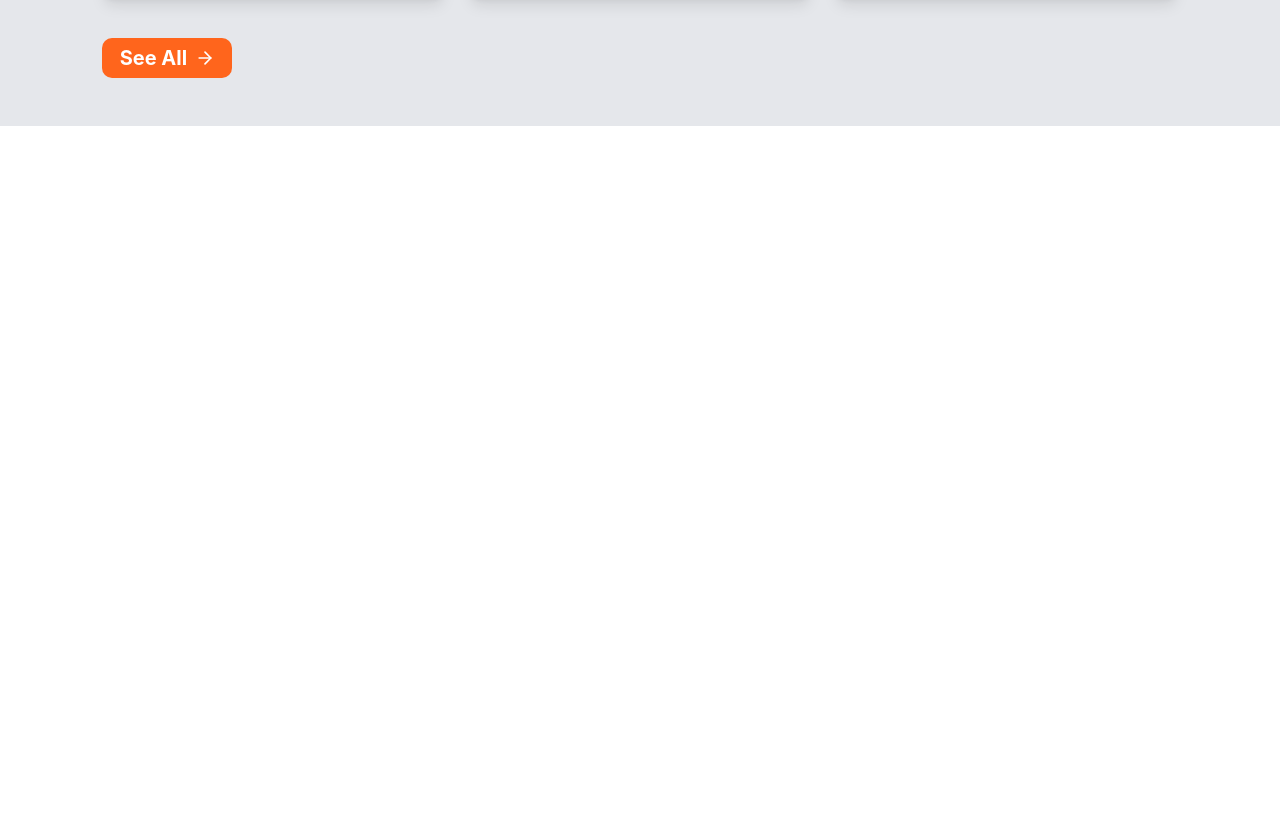
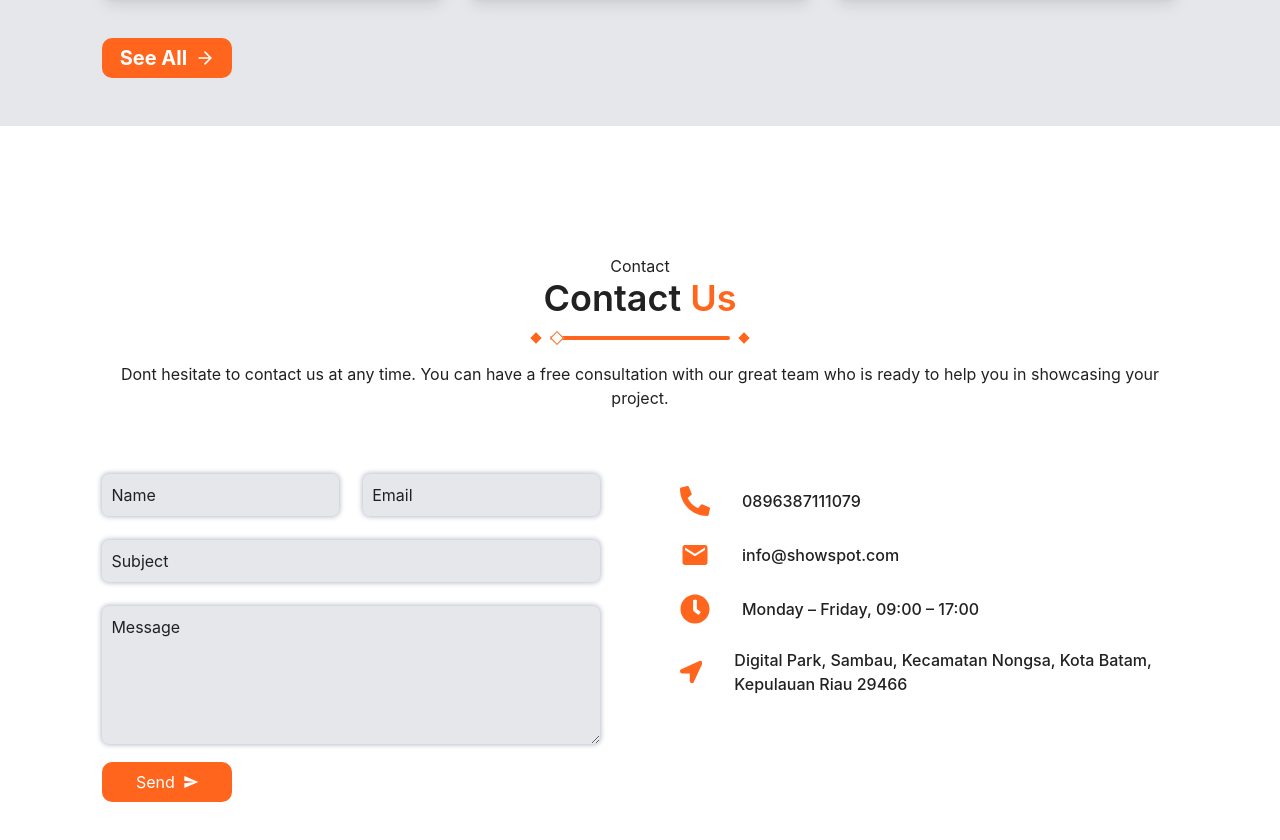
Before and after one commit to berthutapea/showspot, a React (Vite) app in the folder Frontend/: page / in a window 1280 px wide. Shown: the part 1946-2786 px from the top of the page. Before the commit the page ends 2096 px from the top, so only its background shows below. Built offline with nearby package versions, Linux system fonts and the light colour scheme.

Commit message:
feature: cotact

```diff
--- a/Frontend/package.json
+++ b/Frontend/package.json
@@ -16,6 +16,7 @@
     "react-slick": "^0.30.2"
   },
   "devDependencies": {
+    "@emailjs/browser": "^4.3.3",
     "@types/react": "^18.2.66",
     "@types/react-dom": "^18.2.22",
     "@vitejs/plugin-react": "^4.2.1",
@@ -38,6 +39,7 @@
     "react-lazy-load-image-component": "^1.6.0",
     "react-modern-drawer": "^1.3.1",
     "slick-carousel": "^1.8.1",
+    "sweetalert2": "^11.11.0",
     "tailwindcss": "^3.4.3",
     "vite": "^5.2.0"
   }
--- a/Frontend/src/App.jsx
+++ b/Frontend/src/App.jsx
@@ -7,6 +7,7 @@ import Navbar from './components/navbar';
 import Footer from './components/footer';
 import ShowCase from './pages/showcase';
 import ShowcaseDetail from './components/showcase-detail';
+import Contact from './pages/contact';
 
 const MainLayout = ({ children }) => {
   return (
@@ -47,6 +48,14 @@ const App = () => {
           }
         />
         <Route
+          path="/contact"
+          element={
+            <MainLayout>
+              <Contact />
+            </MainLayout>
+          }
+        />
+        <Route
           path="/login"
           element={
             <MainLayout>
--- a/Frontend/src/index.css
+++ b/Frontend/src/index.css
@@ -226,3 +226,44 @@ parent {
     left: 97%;
   }
 }
+
+/* Contact */
+
+.input-field {
+  display: inline-block;
+  padding: 9px;
+  border-radius: 7px;
+  box-shadow: 0 0 5px 1px #b8bec9;
+  margin: 12px 0;
+  width: 100%;
+  background-color: #e5e7eb;
+  color: #212121;
+}
+
+.input-field::placeholder {
+  color: #212121;
+}
+
+.input-field:focus {
+  outline: none;
+  box-shadow: 0 0 5px 2px #FF651C;;
+}
+
+input:-webkit-autofill,
+input:-webkit-autofill:focus {
+  transition:
+    background-color 600000s 0s,
+    color 600000s 0s;
+}
+
+input[data-autocompleted] {
+  background-color: transparent !important;
+}
+
+.map-action {
+  top: 15px;
+  height: 400px;
+  z-index: 1;
+  border-radius: 10px;
+  width: 100%;
+}
--- /dev/null
+++ b/Frontend/src/pages/contact/index.jsx
@@ -0,0 +1,166 @@
+import React, { useEffect, useRef, useState } from 'react';
+import { motion, useAnimation } from 'framer-motion';
+import { FaClock, FaPhoneAlt, FaLocationArrow } from 'react-icons/fa';
+import { MdEmail, MdSend } from 'react-icons/md';
+import emailjs from '@emailjs/browser';
+import Swal from 'sweetalert2';
+import { useNavigate } from 'react-router-dom';
+import { useInView } from 'react-intersection-observer';
+import { headingAnimation, contactAnimation } from '../../hooks/useAnimation';
+import BottomLine from '../../components/bottom-line';
+
+const Contact = () => {
+  const navigate = useNavigate();
+  const form = useRef();
+  const [ref, inView] = useInView({ threshold: 0.3, triggerOnce: true });
+  const [viewDiv, setViewDiv] = useState(false);
+  const animation = useAnimation();
+
+  useEffect(() => {
+    if (inView) {
+      setViewDiv(true);
+    } else {
+      setViewDiv(false);
+    }
+  }, [inView, animation]);
+
+  const handleSend = (e) => {
+    e.preventDefault();
+    emailjs
+      .sendForm(
+        'service_6xnj05v',
+        'template_exk29f8',
+        form.current,
+        'kLfLk-o6LKj-L9c77'
+      )
+      .then(
+        (result) => {
+          console.log(result.text);
+          Swal.fire({
+            position: 'top-end',
+            icon: 'success',
+            title: 'Your Message has been sent',
+            showConfirmButton: false,
+            timer: 1500,
+          });
+          navigate('/');
+        },
+        (error) => {
+          console.log(error.text);
+        }
+      );
+    e.target.reset();
+  };
+  return (
+    <div className="py-16 parent">
+      <motion.div
+        initial="hidden"
+        animate={viewDiv && 'visible'}
+        variants={headingAnimation}
+      >
+        <h3 className="mt-16 text-center text-accent">Contact</h3>
+        <h1 className="text-4xl font-semibold text-center text-accent">
+          Contact <span className="text-primary">Us</span>
+        </h1>
+        <BottomLine />
+        <h2 className="py-5 text-center text-accent">
+          Dont hesitate to contact us at any time. You can have a free
+          consultation with our great team who is ready to help you in
+          showcasing your project.
+        </h2>
+      </motion.div>
+      <div className="grid grid-cols-1 gap-20 mt-8 md:grid-cols-2">
+        <motion.div
+          className=""
+          ref={ref}
+          initial="hidden"
+          animate={viewDiv && 'visible'}
+          variants={contactAnimation}
+        >
+          <form ref={form} onSubmit={handleSend}>
+            <div className="grid grid-cols-1 lg:grid-cols-2 lg:gap-6">
+              <input
+                className="input-field"
+                type="text"
+                name="name"
+                id="name"
+                placeholder="Name"
+                required
+              />
+              <input
+                className="input-field"
+                type="email"
+                name="email"
+                id="email"
+                placeholder="Email"
+                required
+              />
+            </div>
+            <input
+              className="input-field"
+              type="text"
+              name="subject"
+              id="subject"
+              placeholder="Subject"
+              required
+            />
+            <textarea
+              className="input-field"
+              name="message"
+              id="message"
+              cols="30"
+              rows="5"
+              placeholder="Message"
+              required
+            ></textarea>
+            <button
+              type="submit"
+              value="Send Message"
+              className="primary-button"
+            >
+              <span>Send</span>
+              <span>
+                <MdSend />
+              </span>
+            </button>
+          </form>
+        </motion.div>
+        <motion.div
+          className=""
+          initial={{ y: 50, opacity: 0 }}
+          animate={viewDiv && 'visible'}
+          variants={contactAnimation}
+        >
+          <div className="flex items-center my-6">
+            <FaPhoneAlt className="mr-8 text-3xl text-primary duration-300 cursor-pointer hover:text-accent"></FaPhoneAlt>
+            <h3 className="font-medium text-accent">0896387111079</h3>
+          </div>
+          <div className="flex items-center my-6">
+            <MdEmail className="mr-8 text-3xl duration-300 text-primary cursor-pointer  hover:text-accent"></MdEmail>
+            <h3 className="font-medium text-accent">info@showspot.com</h3>
+          </div>
+          <div className="flex items-center my-6">
+            <FaClock className="mr-8 text-3xl text-primary duration-300 cursor-pointer  hover:text-accent"></FaClock>
+            <h3 className="font-medium text-accent">
+              Monday – Friday, 09:00 – 17:00
+            </h3>
+          </div>
+          <div className="flex items-center my-6">
+            <FaLocationArrow className="mr-8 text-primary text-3xl duration-300 cursor-pointer  hover:text-accent"></FaLocationArrow>
+            <h3 className="font-medium text-accent">
+              Digital Park, Sambau, Kecamatan Nongsa, Kota Batam, Kepulauan Riau
+              29466
+            </h3>
+          </div>
+        </motion.div>
+      </div>
+      <motion.div
+        initial="hidden"
+        animate={viewDiv && 'visible'}
+        variants={headingAnimation}
+      ></motion.div>
+    </div>
+  );
+};
+
+export default Contact;
--- a/Frontend/src/pages/home/index.jsx
+++ b/Frontend/src/pages/home/index.jsx
@@ -1,12 +1,14 @@
 import React from 'react';
 import Banner from '../../components/banner';
 import ShowCase from '../showcase';
+import Contact from '../contact';
 
 const Home = () => {
   return (
     <div className="pt-16">
       <Banner />
       <ShowCase />
+      <Contact />
     </div>
   );
 };
```
